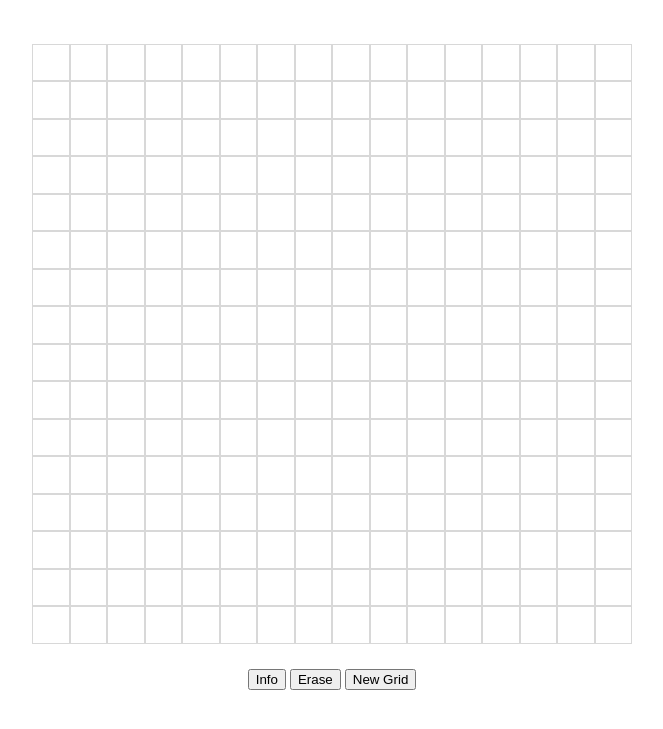
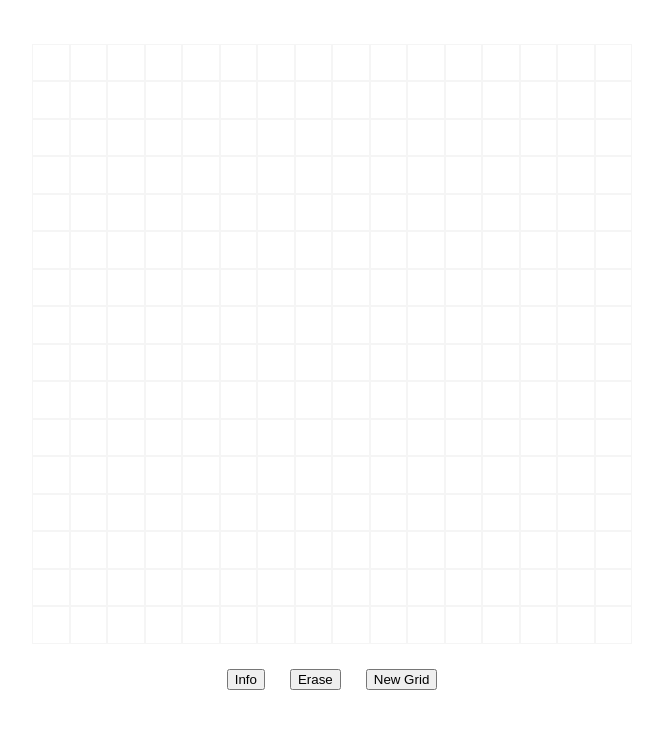
Before and after one commit to Accellerant/Etch-And-Sketch, a plain HTML site: page index.html in a window 1280 px wide. Shown: the part 69-798 px from the top of the page, without its empty margins (308-971 px from the left). Drawn offline with Linux system fonts and the light colour scheme.

Commit message:
buttons class styled

```diff
--- a/javaScript.js
+++ b/javaScript.js
@@ -13,6 +13,14 @@ function gridGen(size) {
             for( let b = 1; b <= size; b++) {
                 let gridCell = document.createElement('div');
                 gridCell.classList.add("cell" + b);
+
+                /* Target Each individual row/cell for color change */
+                gridCell.addEventListener('mouseover', () => {
+                    console.log(
+                        gridCell.parentElement.className +
+                        " " +
+                        gridCell.className);
+                });
                 gridRow.appendChild(gridCell);
             }
 
--- a/style.css
+++ b/style.css
@@ -5,7 +5,7 @@ stand out before being changed via hover.
 [class*="cell"] {
     background-color: rgb(255, 255, 255);
     border-style: solid;
-    border-color: #d8d8d8;
+    border-color: #f5f5f5;
     border-width: 1px;
     flex: 1;
 }
@@ -29,3 +29,9 @@ body {
     width: 600px;
     height: 600px;
 }
+
+.buttons {
+    display: flex;
+    justify-content: center;
+    gap: 25px;
+}
```
